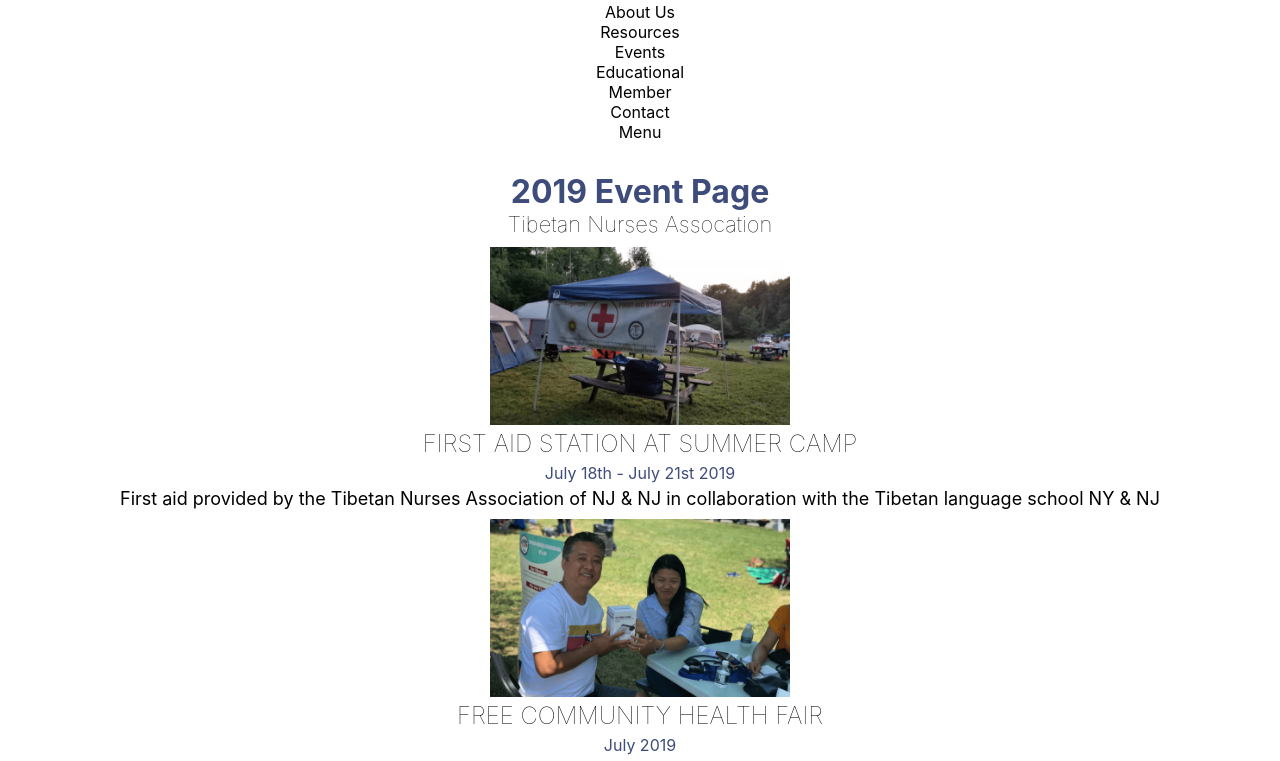
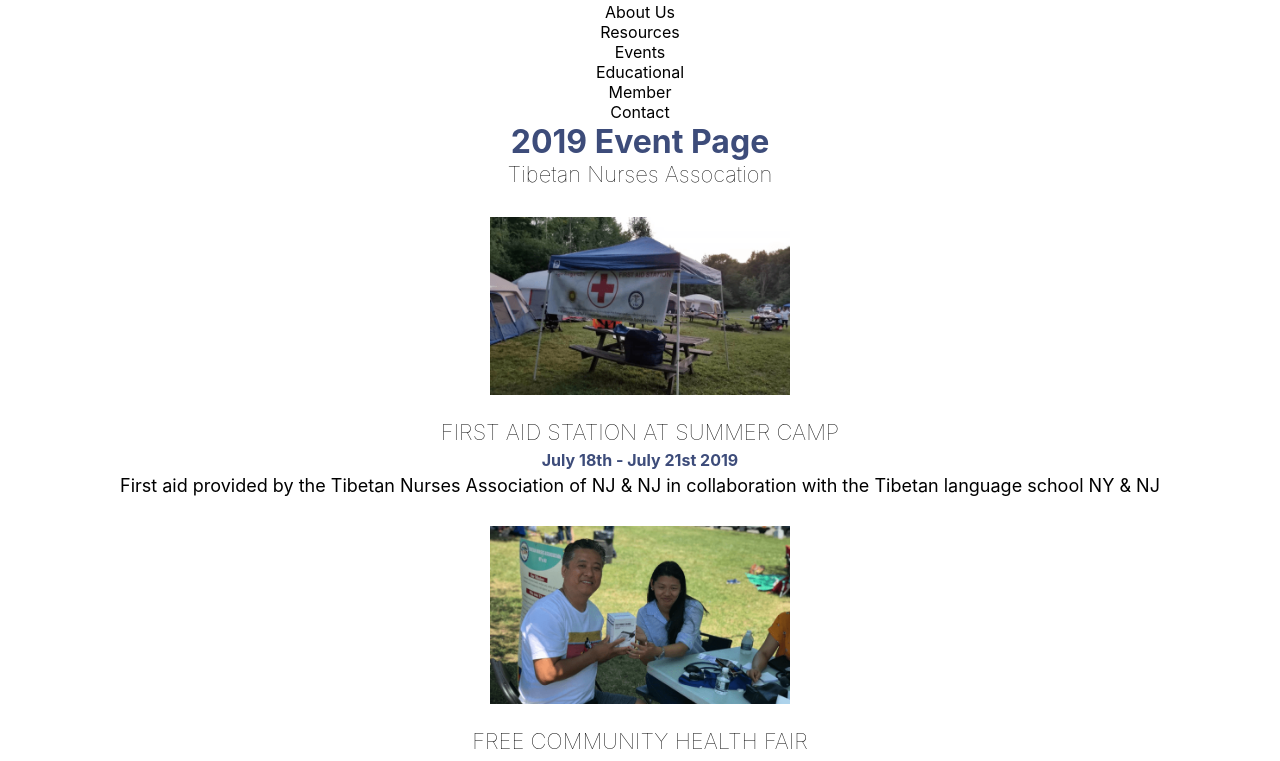
Before and after one commit to TenNga/Tibetan-Nurses-Association, a React (Create React App) app: page / in a window 1280 px wide. Shown: the part 982-1743 px from the top of the page. Built offline with nearby package versions, Linux system fonts and the light colour scheme.

Commit message:
fixed event style

```diff
--- a/src/Components/Menu.js
+++ b/src/Components/Menu.js
@@ -27,7 +27,6 @@
             <li>Educational</li>
             <li>Member</li>
             <li>Contact</li>
-            <li>Menu</li>
         </ul>
 
         </>
--- a/src/Components/css/SingleEvent.css
+++ b/src/Components/css/SingleEvent.css
@@ -4,17 +4,19 @@
 .single-event-container img {
     object-fit: contain;
     width: 300px;
+    margin: 20px 0px;
 }
 
 .single-event-container h3 {
     text-transform: uppercase;
-    font-size: 24px;
+    font-size: 22px;
     font-weight: lighter;
 }
 
 .single-event-container #duration {
     color: #3D4C7A;
     margin: 5px;
+    font-weight: bold;
 }
 
 .single-event-container #description {
--- a/src/Components/css/SingleMember.css
+++ b/src/Components/css/SingleMember.css
@@ -4,6 +4,7 @@
 }
 .single-member img{
     max-width: 150px;
+
 }
 .single-member h6 {
     font-style: italic;
--- a/src/Container/css/EventContainer.css
+++ b/src/Container/css/EventContainer.css
@@ -6,7 +6,3 @@
     font-weight: lighter;
     font-size: 22px;
 }
-
-.event-section-container {
-    margin-top: 30px;
-}
```
